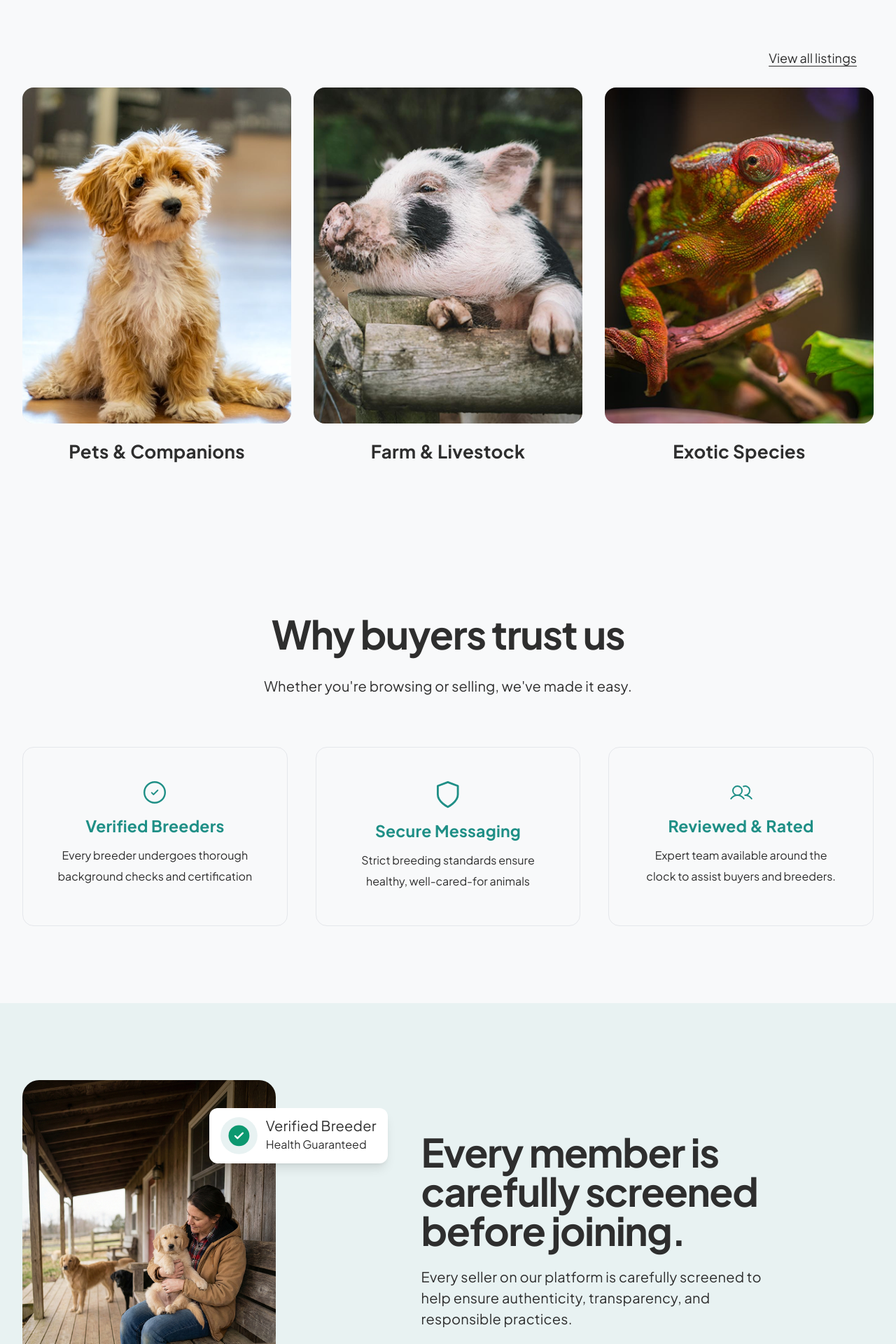
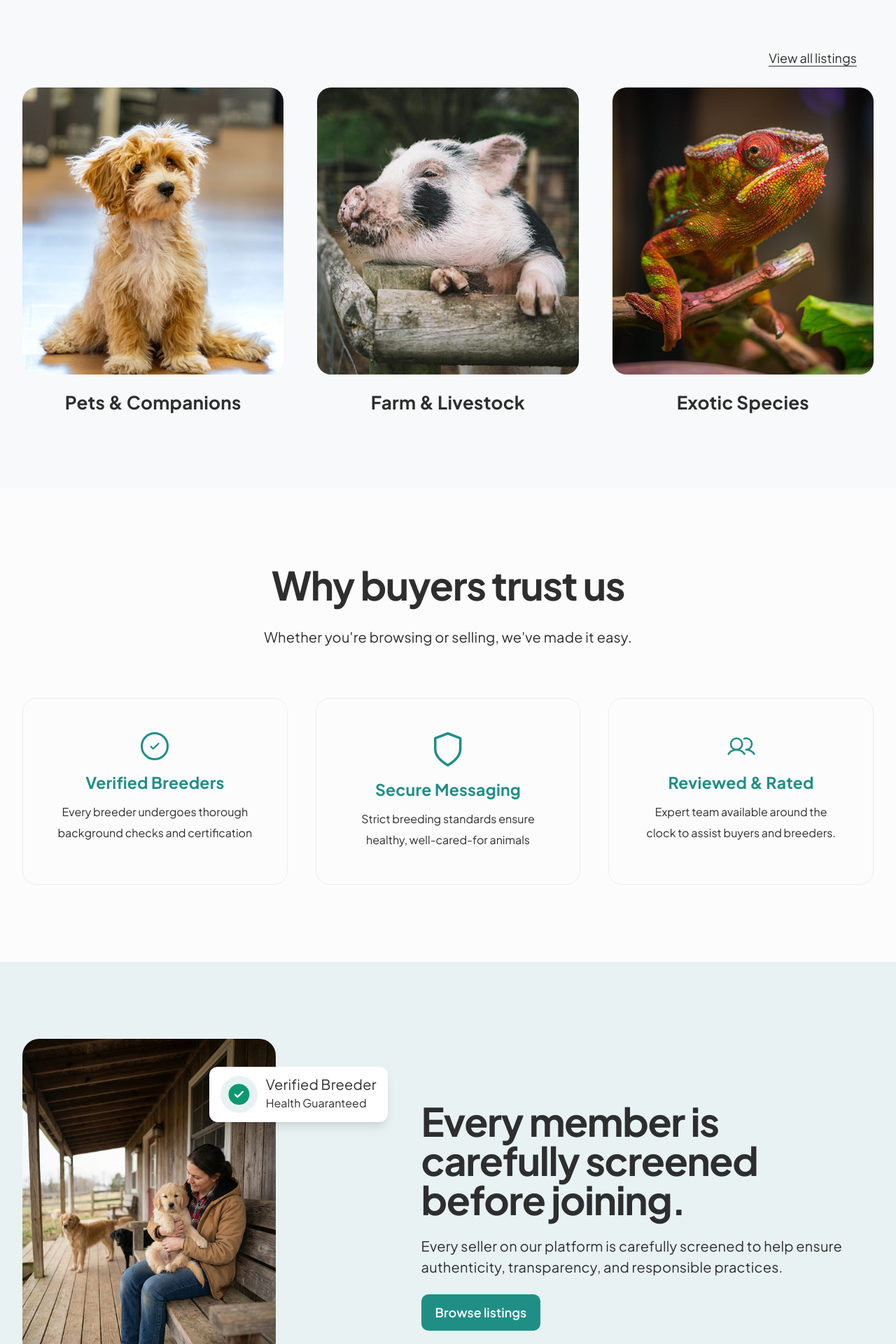
Before and after one commit to NH-Shohan/pets-plus, a Next.js app: page / in a window 1280 px wide. Shown: the part 1020-2940 px from the top of the page at 70% size. Built offline with nearby package versions, Linux system fonts and the light colour scheme.

Commit message:
style: Standardize quote usage across components, update background colors, and refine layout and spacing in BreederCTA, Categories, FAQ, HowItWorks, Newsletter, VerifiedBreeders, and WhyTrustUs sections for improved consistency and readability.

```diff
--- a/src/components/sections/BreederCTA.tsx
+++ b/src/components/sections/BreederCTA.tsx
@@ -1,5 +1,5 @@
-import Image from 'next/image';
-import Link from 'next/link';
+import Image from "next/image";
+import Link from "next/link";
 
 /*
   BreederCTA Section
@@ -12,18 +12,27 @@ const BreederCTA = () => {
   return (
     <section className="bg-white section-padding-bottom font-jakarta">
       <div className="container mx-auto px-4 sm:px-6 lg:px-8">
-        <div className="bg-mint-faint rounded-4xl p-6 sm:p-10 lg:p-16 flex flex-col md:flex-row items-center gap-8 md:gap-12">
+        <div className="bg-[#F3FAF8] rounded-[20px] p-6 sm:p-10 lg:p-16 flex flex-col md:flex-row items-center gap-8 md:gap-12  ">
           {/* Illustration - Left side */}
-          <div className="shrink-0 w-32 h-32 md:w-48 md:h-48 relative">
-            <Image src="/breeder.svg" alt="Breeder illustration" fill className="object-contain" />
+          <div className="shrink-0 max-w-[137px] w-full h-full relative">
+            <Image
+              src="/breeder.svg"
+              alt="Breeder illustration"
+              width={140}
+              height={200}
+              className="object-contain"
+            />
           </div>
 
           {/* Content - Right side */}
           <div className="flex-1 space-y-4 text-center md:text-left">
-            <h2 className="text-display-large  ">Are you a responsible breeder?</h2>
+            <h2 className="text-display-large  ">
+              Are you a responsible breeder?
+            </h2>
             <p className="text-body-medium text-left!">
-              We&apos;d love to invite you to join our community of trusted breeders. We only list screened breeders and
-              help connect you directly with educated, serious buyers.
+              We&apos;d love to invite you to join our community of trusted
+              breeders. We only list screened breeders and help connect you
+              directly with educated, serious buyers.
             </p>
             <div>
               <Link
--- a/src/components/sections/Categories.tsx
+++ b/src/components/sections/Categories.tsx
@@ -25,7 +25,7 @@ const categories = [
 
 export default function Categories() {
   return (
-    <section className="w-full bg-mint-faint section-padding-bottom">
+    <section className="w-full bg-[#F8F9FA] section-padding-bottom">
       <div className="mx-auto container px-4 sm:px-6 lg:px-8">
         <SectionHeader
           title="Browse by category"
@@ -45,7 +45,7 @@ export default function Categories() {
         </div>
 
         {/* Category Cards */}
-        <div className="grid grid-cols-1 sm:grid-cols-2 lg:grid-cols-3 gap-8">
+        <div className="grid grid-cols-1 sm:grid-cols-2 lg:grid-cols-3 gap-12">
           {categories.map((category) => (
             <div key={category.id}>
               <Link
@@ -53,12 +53,12 @@ export default function Categories() {
                 className="group flex flex-col items-center focus:outline-none focus-visible:ring-2 focus-visible:ring-primary focus-visible:ring-offset-2 rounded-2xl"
               >
                 {/* Image Container */}
-                <div className="w-full rounded-2xl overflow-hidden mb-5 lg:mb-7 bg-surface-light shadow-none">
-                  <div className="w-full aspect-4/5 overflow-hidden">
+                <div className="w-full rounded-[20px] overflow-hidden mb-5 lg:mb-7 bg-surface-light shadow-none">
+                  <div className="w-full aspect-[4/4.4] overflow-hidden">
                     <Image
                       src={category.image}
                       alt={category.name}
-                      width={400}
+                      width={460}
                       height={500}
                       className="w-full h-full object-cover"
                     />
--- a/src/components/sections/FAQ.tsx
+++ b/src/components/sections/FAQ.tsx
@@ -68,8 +68,8 @@ const FAQ = () => {
           {faqData.map((faq, index) => (
             <div
               key={index}
-              className={`group bg-white rounded-3xl border transition-all duration-300 ${
-                openIndex === index ? "border-foreground" : "hover:shadow-sm"
+              className={`group bg-white rounded-[40px] border transition-all duration-300 ${
+                openIndex === index ? "border-foreground" : ""
               }`}
               style={{
                 borderColor:
@@ -82,7 +82,7 @@ const FAQ = () => {
             >
               <button
                 onClick={() => toggleFAQ(index)}
-                className="w-full flex items-center justify-between p-6 md:p-8 text-left outline-none cursor-pointer"
+                className={`w-full flex items-center justify-between pt-6 pr-6 pl-6 md:pt-8 md:pr-8 md:pl-8 text-left outline-none cursor-pointer transition-[padding] duration-300 ease-out ${openIndex === index ? "pb-5" : "pb-6 md:pb-8"}`}
               >
                 <span
                   className="text-heading-large transition-colors duration-300"
--- a/src/components/sections/Newsletter.tsx
+++ b/src/components/sections/Newsletter.tsx
@@ -11,7 +11,7 @@ const Newsletter = () => {
   return (
     <section className="bg-white section-padding-bottom font-jakarta">
       <div className="container mx-auto px-4 sm:px-6 lg:px-8">
-        <div className="relative bg-primary rounded-4xl px-6 py-16 sm:px-8 sm:py-20 md:px-16 md:py-24 text-center text-white shadow-2xl shadow-teal-900/10">
+        <div className="relative bg-primary rounded-[20px] px-6 py-16 sm:px-8 sm:py-20 md:px-16 md:py-24 text-center text-white shadow-2xl shadow-teal-900/10">
           <div className="relative z-10 max-w-2xl mx-auto space-y-4">
             <div className="space-y-3">
               <h2 className="text-display-large">Never miss a new listing</h2>
@@ -24,7 +24,7 @@ const Newsletter = () => {
               className="mt-8 max-w-2xl mx-auto"
               onSubmit={(e) => e.preventDefault()}
             >
-              <div className="relative flex flex-col sm:flex-row items-center p-1 bg-white rounded-2xl sm:rounded-full">
+              <div className="relative flex flex-col sm:flex-row items-center p-1 pr-[5px] bg-white rounded-2xl sm:rounded-full">
                 <input
                   type="email"
                   placeholder="Email Address"
@@ -33,14 +33,14 @@ const Newsletter = () => {
                 />
                 <button
                   type="submit"
-                  className="w-full sm:w-auto px-10 py-4 bg-primary text-white font-bold rounded-xl sm:rounded-full uppercase tracking-wider text-sm transition-transform active:scale-95"
+                  className="w-full sm:w-auto px-10 h-[60px] bg-primary text-white font-black rounded-xl sm:rounded-full uppercase tracking-wider text-sm transition-transform active:scale-95"
                 >
                   SUBSCRIBE
                 </button>
               </div>
             </form>
 
-            <p className="text-accent-small opacity-80 pt-2 max-w-lg mx-auto">
+            <p className="text-accent-small opacity-80 pt-2 max-w-[624px] mx-auto">
               We respect your privacy. Your email address will only be used to
               send you updates and offers. We do not sell or share your
               information with third parties.
--- a/src/components/sections/VerifiedBreeders.tsx
+++ b/src/components/sections/VerifiedBreeders.tsx
@@ -38,12 +38,12 @@ export default function VerifiedBreeders() {
           </div>
 
           {/* Right - Content */}
-          <div className="flex flex-col items-start gap-6 lg:col-span-3">
+          <div className="flex flex-col items-start gap-6 lg:col-span-3 max-w-[750px] w-full">
             <h2 className="text-hero-secondary text-foreground text-left!">
               Every member is carefully screened before joining.
             </h2>
 
-            <p className="text-body-medium text-foreground max-w-lg text-left!">
+            <p className="text-body-medium text-foreground  text-left!">
               Every seller on our platform is carefully screened to help ensure
               authenticity, transparency, and responsible practices.
             </p>
--- a/src/components/sections/WhyTrustUs.tsx
+++ b/src/components/sections/WhyTrustUs.tsx
@@ -1,30 +1,33 @@
-import Image from 'next/image';
-import SectionHeader from '../ui/SectionHeader';
+import Image from "next/image";
+import SectionHeader from "../ui/SectionHeader";
 
 const features = [
   {
     id: 1,
-    title: 'Verified Breeders',
-    description: 'Every breeder undergoes thorough background checks and certification',
-    icon: '/check.svg',
+    title: "Verified Breeders",
+    description:
+      "Every breeder undergoes thorough background checks and certification",
+    icon: "/check.svg",
   },
   {
     id: 2,
-    title: 'Secure Messaging',
-    description: 'Strict breeding standards ensure healthy, well-cared-for animals',
-    icon: '/shield.svg',
+    title: "Secure Messaging",
+    description:
+      "Strict breeding standards ensure healthy, well-cared-for animals",
+    icon: "/shield.svg",
   },
   {
     id: 3,
-    title: 'Reviewed & Rated',
-    description: 'Expert team available around the clock to assist buyers and breeders.',
-    icon: '/people.svg',
+    title: "Reviewed & Rated",
+    description:
+      "Expert team available around the clock to assist buyers and breeders.",
+    icon: "/people.svg",
   },
 ];
 
 export default function WhyTrustUs() {
   return (
-    <section className="w-full bg-background section-padding-top-bottom">
+    <section className="w-full bg-[#FCFCFD] section-padding-top-bottom">
       <div className="mx-auto container px-4 sm:px-6 lg:px-8">
         <SectionHeader
           title="Why buyers trust us"
@@ -35,18 +38,27 @@ export default function WhyTrustUs() {
           {features.map((feature) => (
             <div
               key={feature.id}
-              className="flex flex-col items-center text-center p-8 md:p-12 rounded-2xl border border-border"
+              className="flex flex-col items-center text-center p-8 md:p-12 rounded-[20px] border border-[#EEEEEE]"
             >
               {/* Icon */}
               <div className="mb-4">
-                <Image src={feature.icon} alt={feature.title} width={32} height={32} />
+                <Image
+                  src={feature.icon}
+                  alt={feature.title}
+                  width={40}
+                  height={40}
+                />
               </div>
 
               {/* Title */}
-              <h3 className="text-display-small text-primary mb-3">{feature.title}</h3>
+              <h3 className="text-display-small text-primary mb-3">
+                {feature.title}
+              </h3>
 
               {/* Description */}
-              <p className="text-body-base text-foreground">{feature.description}</p>
+              <p className="text-body-base text-foreground max-w-[300px] w-full">
+                {feature.description}
+              </p>
             </div>
           ))}
         </div>
```
Also changed, not shown: src/components/sections/HowItWorks.tsx (+22 -15 lines).
